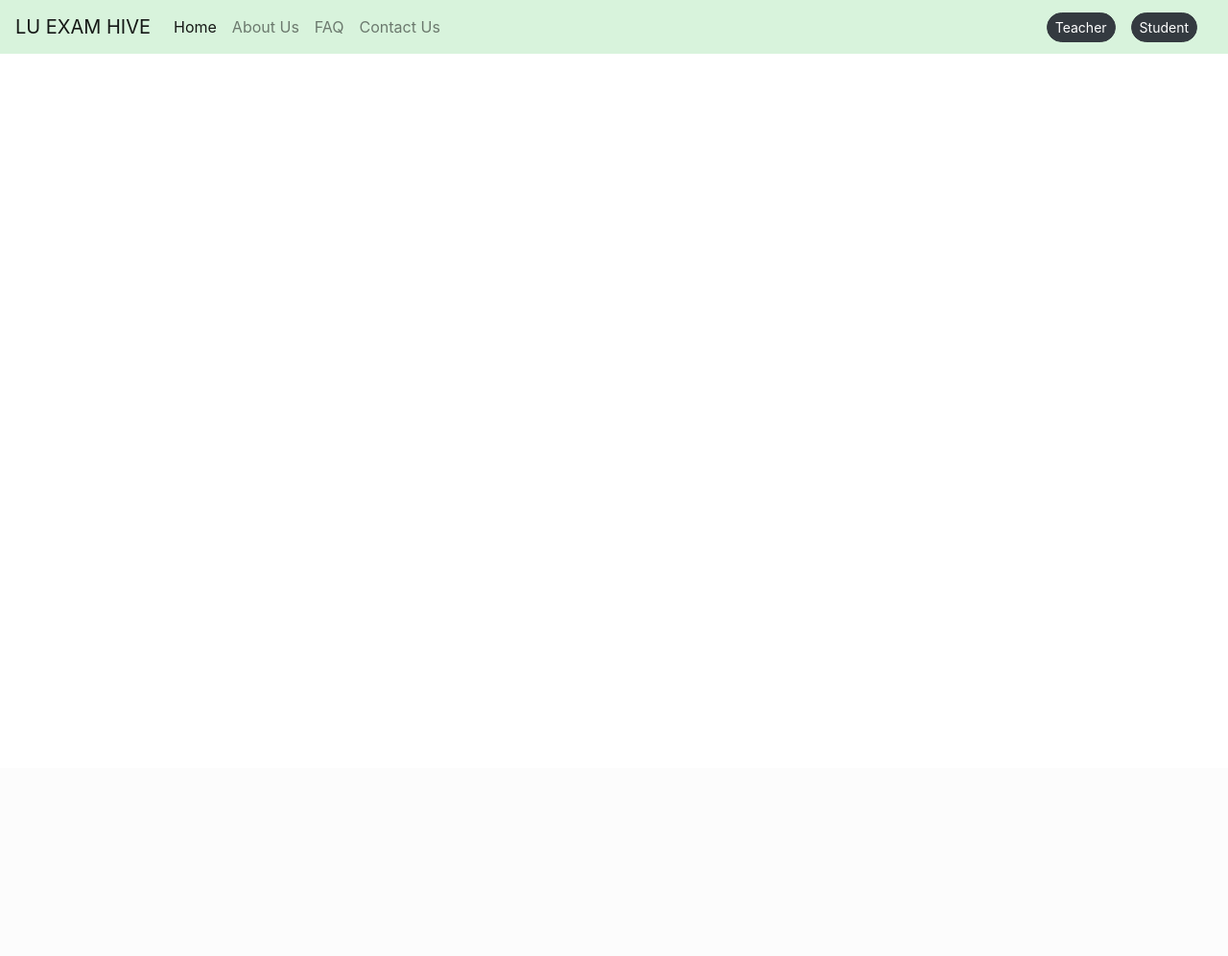
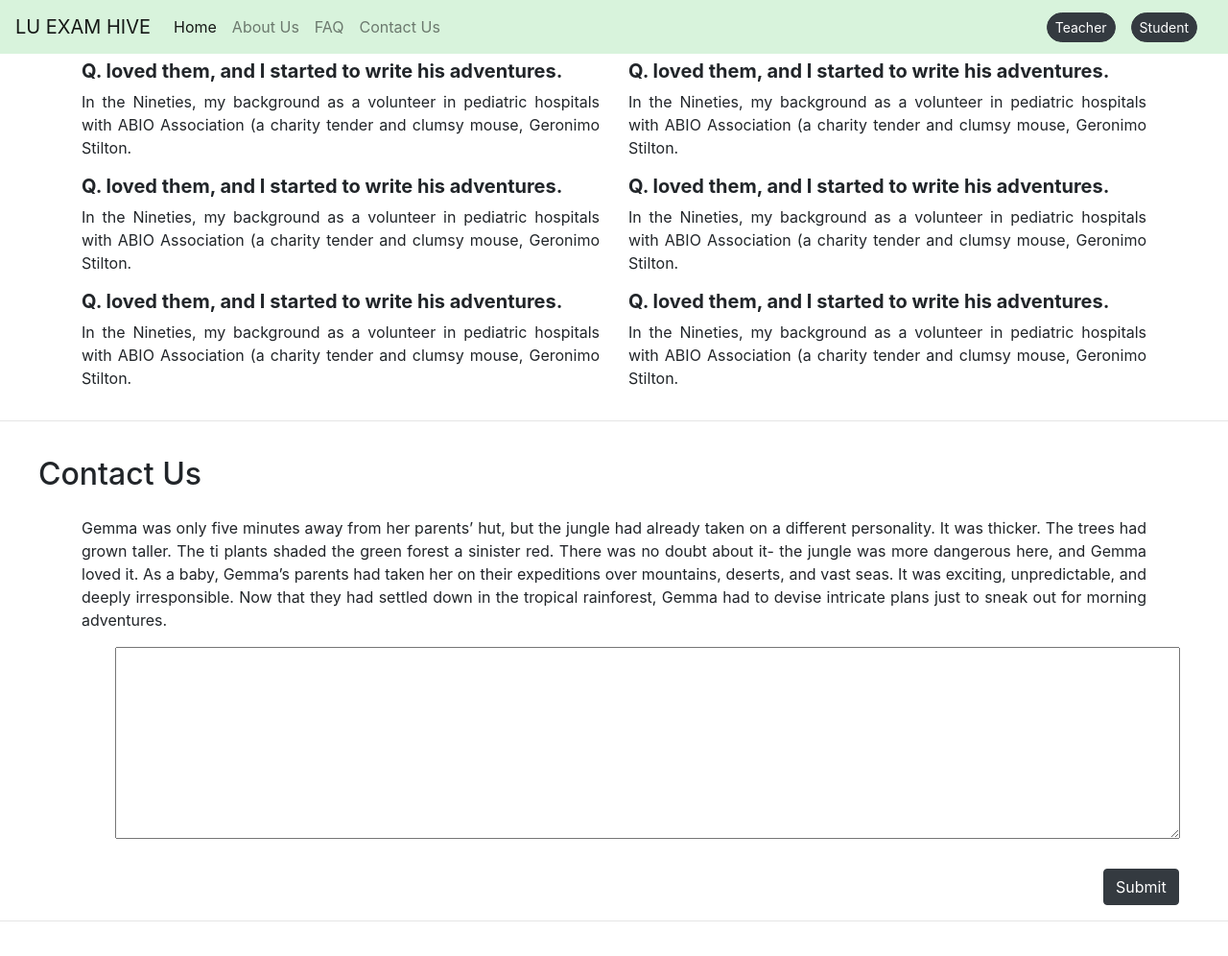
Before and after one commit to zamans78/LU-ExamHive, a PHP site: page / in a window 1280 px wide. Shown: the whole page at 96% size. Before the commit the page ends 56 px from the top, so only its background shows below. Run offline with PHP 8.4, Linux system fonts and the light colour scheme.

Commit message:
FAQ and Contact Us
FAQ and Contact Us are made by using bootstrap

```diff
--- a/assets/css/style.css
+++ b/assets/css/style.css
@@ -1,3 +1,34 @@
 nav {
 	background: #d8f3dc;
 }
+
+/*--FAQ Section starting here --*/
+
+.faq{
+    padding-left: 40px;
+}
+.faq-bottom hr{
+    padding: 10px;
+}
+
+/*--FAQ Section ending here --*/
+
+/*--Contact Us Section starting here --*/
+
+.contact-us{
+    padding-left: 40px;
+}
+#textarea{
+    height: 200px;
+    width: 1110px;
+    margin-left: 120px;
+}
+#btn{
+    margin-top: 25px;
+    margin-left: 1150px;
+}
+.contact-us-bottom hr{
+    padding: 10px;
+}
+
+/*--Contact Us Section ending here --*/
--- a/index.html
+++ b/index.html
@@ -1,26 +1,17 @@
 <!DOCTYPE html>
 <html lang="en">
+
 <head>
 	<!-- Meta tags -->
 	<meta charset="utf-8" />
-		<meta
-			name="viewport"
-			content="width=device-width, initial-scale=1, shrink-to-fit=no"
-		/>
+	<meta name="viewport" content="width=device-width, initial-scale=1, shrink-to-fit=no" />
 	<!-- Bootstrap CSS -->
-		<link
-			rel="stylesheet"
-			href="https://stackpath.bootstrapcdn.com/bootstrap/4.4.1/css/bootstrap.min.css"
-			integrity="sha384-Vkoo8x4CGsO3+Hhxv8T/Q5PaXtkKtu6ug5TOeNV6gBiFeWPGFN9MuhOf23Q9Ifjh"
-			crossorigin="anonymous"
-		/>
+	<link rel="stylesheet" href="https://stackpath.bootstrapcdn.com/bootstrap/4.4.1/css/bootstrap.min.css"
+		integrity="sha384-Vkoo8x4CGsO3+Hhxv8T/Q5PaXtkKtu6ug5TOeNV6gBiFeWPGFN9MuhOf23Q9Ifjh" crossorigin="anonymous" />
 	<!--Font-awesome-->
-		<link
-			rel="stylesheet"
-			href="https://cdnjs.cloudflare.com/ajax/libs/font-awesome/5.15.2/css/all.min.css"
+	<link rel="stylesheet" href="https://cdnjs.cloudflare.com/ajax/libs/font-awesome/5.15.2/css/all.min.css"
 		integrity="sha512-HK5fgLBL+xu6dm/Ii3z4xhlSUyZgTT9tuc/hSrtw6uzJOvgRr2a9jyxxT1ely+B+xFAmJKVSTbpM/CuL7qxO8w=="
-			crossorigin="anonymous"
-		/>
+		crossorigin="anonymous" />
 	<!-- Lu Logo near title-->
 	<link rel="icon" type="image/png" href="assets/images/h_logo.png" />
 	<title>LU Exam Hive</title>
@@ -29,10 +20,7 @@
 	<link rel="stylesheet" type="text/css" href="assets/css/style.css" />
 
 	<!-- jquery Library -->
-		<script
-			type="text/javascript"
-			src="assets/js/jquery/jquery-3.5.1.min.js"
-		></script>
+	<script type="text/javascript" src="assets/js/jquery/jquery-3.5.1.min.js"></script>
 </head>
 
 <body>
@@ -40,15 +28,8 @@
 	<header>
 		<nav class="navbar navbar-expand-lg navbar-light fixed-top">
 			<a class="navbar-brand" href="#">LU EXAM HIVE</a>
-				<button
-					class="navbar-toggler"
-					type="button"
-					data-toggle="collapse"
-					data-target="#navbarNavAltMarkup"
-					aria-controls="navbarNavAltMarkup"
-					aria-expanded="false"
-					aria-label="Toggle navigation"
-				>
+			<button class="navbar-toggler" type="button" data-toggle="collapse" data-target="#navbarNavAltMarkup"
+				aria-controls="navbarNavAltMarkup" aria-expanded="false" aria-label="Toggle navigation">
 				<span class="navbar-toggler-icon"></span>
 			</button>
 			<div class="collapse navbar-collapse" id="navbarNavAltMarkup">
@@ -58,18 +39,11 @@
 					<a class="nav-link" href="#">FAQ</a>
 					<a class="nav-link" href="#">Contact Us</a>
 				</div>
-					<button
-						type="button"
-						class="btn btn-sm btn-dark rounded-pill ml-auto"
-					>
-						<a href="avatar.html" class="text-white text-decoration-none"
-							>Teacher</a
-						>
+				<button type="button" class="btn btn-sm btn-dark rounded-pill ml-auto">
+					<a href="avatar.html" class="text-white text-decoration-none">Teacher</a>
 				</button>
 				<button type="button" class="btn btn-sm btn-dark rounded-pill mx-3">
-						<a href="avatar.html" class="text-white text-decoration-none"
-							>Student</a
-						>
+					<a href="avatar.html" class="text-white text-decoration-none">Student</a>
 				</button>
 			</div>
 		</nav>
@@ -78,22 +52,104 @@
 	<!--login(101) -->
 
 	<!--FAQ(113) -->
+
+	<section>
+		<h2 class="faq">FAQ</h2>
+
+		<div class="container mt-4">
+			<div class="row">
+				<div class="col-md-6">
+					<h5><b>Q. loved them, and I started to write his adventures.</b></h5>
+					<p class="text-justify">In the Nineties, my background as a volunteer in pediatric hospitals with
+						ABIO Association (a
+						charity
+						tender and clumsy mouse, Geronimo Stilton.</p>
+				</div>
+				<div class="col-md-6">
+					<h5><b>Q. loved them, and I started to write his adventures.</b></h5>
+					<p class="text-justify">In the Nineties, my background as a volunteer in pediatric hospitals with
+						ABIO Association (a
+						charity
+						tender and clumsy mouse, Geronimo Stilton.</p>
+				</div>
+			</div>
+			<div class="row">
+				<div class="col-md-6">
+					<h5><b>Q. loved them, and I started to write his adventures.</b></h5>
+					<p class="text-justify">In the Nineties, my background as a volunteer in pediatric hospitals with
+						ABIO Association (a
+						charity
+						tender and clumsy mouse, Geronimo Stilton.</p>
+				</div>
+				<div class="col-md-6">
+					<h5><b>Q. loved them, and I started to write his adventures.</b></h5>
+					<p class="text-justify">In the Nineties, my background as a volunteer in pediatric hospitals with
+						ABIO Association (a
+						charity
+						tender and clumsy mouse, Geronimo Stilton.</p>
+				</div>
+			</div>
+			<div class="row">
+				<div class="col-md-6">
+					<h5><b>Q. loved them, and I started to write his adventures.</b></h5>
+					<p class="text-justify">In the Nineties, my background as a volunteer in pediatric hospitals with
+						ABIO Association (a
+						charity
+						tender and clumsy mouse, Geronimo Stilton.</p>
+				</div>
+				<div class="col-md-6">
+					<h5><b>Q. loved them, and I started to write his adventures.</b></h5>
+					<p class="text-justify">In the Nineties, my background as a volunteer in pediatric hospitals with
+						ABIO Association (a
+						charity
+						tender and clumsy mouse, Geronimo Stilton.</p>
+				</div>
+			</div>
+		</div>
+
+	</section>
+	<div class="faq-bottom">
+		<hr>
+	</div>
+
 	<!--Contact us(113) -->
+
+	<section>
+		<h2 class="contact-us">Contact Us</h2>
+		<div class="container mt-4">
+			<p class="text-justify">Gemma was only five minutes away from her parents’ hut, but the jungle had already
+				taken on a different
+				personality. It was thicker. The trees had grown taller. The ti plants shaded the green forest a
+				sinister
+				red. There was no doubt about it- the jungle was more dangerous here, and Gemma loved it. As a baby,
+				Gemma’s
+				parents had taken her on their expeditions over mountains, deserts, and vast seas. It was exciting,
+				unpredictable, and deeply irresponsible. Now that they had settled down in the tropical rainforest,
+				Gemma
+				had to devise intricate plans just to sneak out for morning adventures.</p>
+		</div>
+		<form>
+			<textarea id="textarea" name="textarea"></textarea>
+			<br>
+			<input class="btn btn-dark" id="btn" type="submit" value="Submit">
+		</form>
+	</section>
+	<div class="contact-us-bottom">
+		<hr>
+	</div>
+
 	<!--footer(101) -->
 
 	<!--Bootstrap JavaScript plugins.-->
-		<script
-			src="https://cdn.jsdelivr.net/npm/popper.js@1.16.0/dist/umd/popper.min.js"
+	<script src="https://cdn.jsdelivr.net/npm/popper.js@1.16.0/dist/umd/popper.min.js"
 		integrity="sha384-Q6E9RHvbIyZFJoft+2mJbHaEWldlvI9IOYy5n3zV9zzTtmI3UksdQRVvoxMfooAo"
-			crossorigin="anonymous"
-		></script>
-		<script
-			src="https://stackpath.bootstrapcdn.com/bootstrap/4.4.1/js/bootstrap.min.js"
+		crossorigin="anonymous"></script>
+	<script src="https://stackpath.bootstrapcdn.com/bootstrap/4.4.1/js/bootstrap.min.js"
 		integrity="sha384-wfSDF2E50Y2D1uUdj0O3uMBJnjuUD4Ih7YwaYd1iqfktj0Uod8GCExl3Og8ifwB6"
-			crossorigin="anonymous"
-		></script>
+		crossorigin="anonymous"></script>
 
 	<!-- Custom JQuery file -->
 	<script type="text/javascript" src="assets/js/custom.js"></script>
 </body>
+
 </html>
```
Lines whose indentation alone changed are shown as unchanged.
